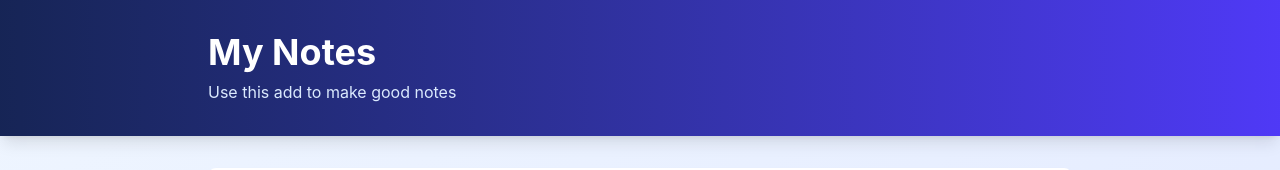
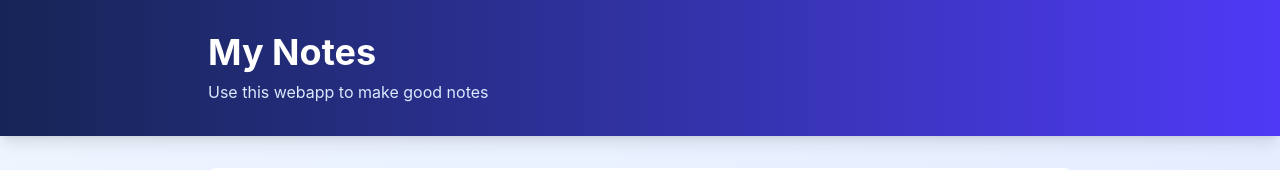
Before and after one commit to iyasirsadpara/NoteAppDeploy, a React (Vite) app: page / in a window 1280 px wide. Shown: the top 170 px of the page. Built offline with nearby package versions, Linux system fonts and the light colour scheme.

Commit message:
note-app

```diff
--- a/src/App.jsx
+++ b/src/App.jsx
@@ -42,7 +42,7 @@ const App = () => {
       <header className="bg-gradient-to-r from-blue-950 to-indigo-600 shadow-lg">
         <div className="max-w-4xl mx-auto px-4 py-8">
           <h1 className="text-4xl font-bold text-white mb-2">My Notes</h1>
-          <p className="text-blue-100">Use this add to make good notes</p>
+          <p className="text-blue-100">Use this webapp to make good notes</p>
         </div>
       </header>
 
```
